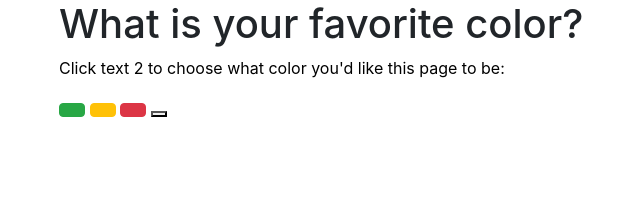
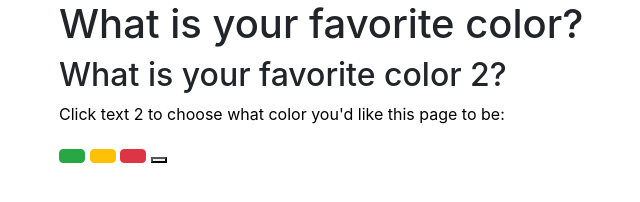
Before and after one commit to pearcy/jquery-classes, a plain HTML site: page index.html in a window 1280 px wide. Shown: the whole page, without its empty margins (26-666 px from the left). Drawn offline with nearby package versions, Linux system fonts and the light colour scheme.

```diff
--- a/index.html
+++ b/index.html
@@ -18,6 +18,7 @@
 
   <div class="container">
     <h1>What is your favorite color?</h1>
+    <h2>What is your favorite color 2?</h2>
 
     <div class="text1">
       <p>Click text 1 to choose what color you'd like this page to be:</p>
```
